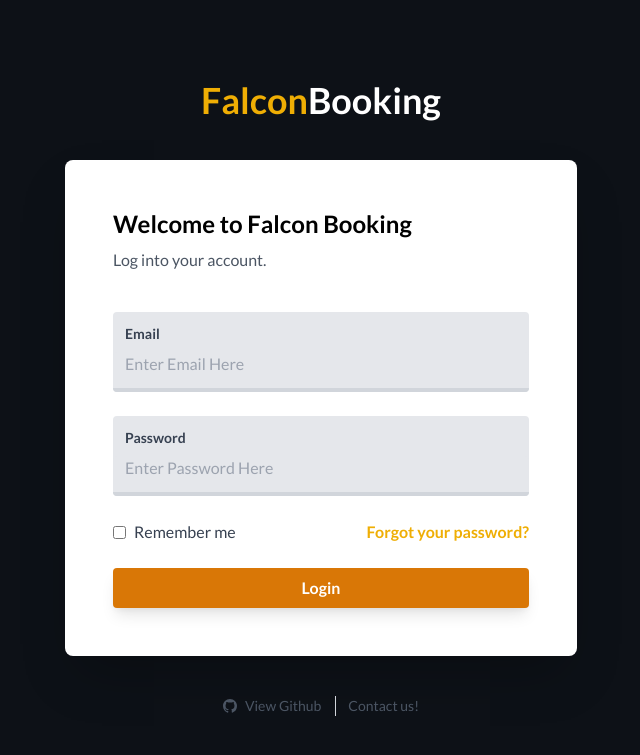
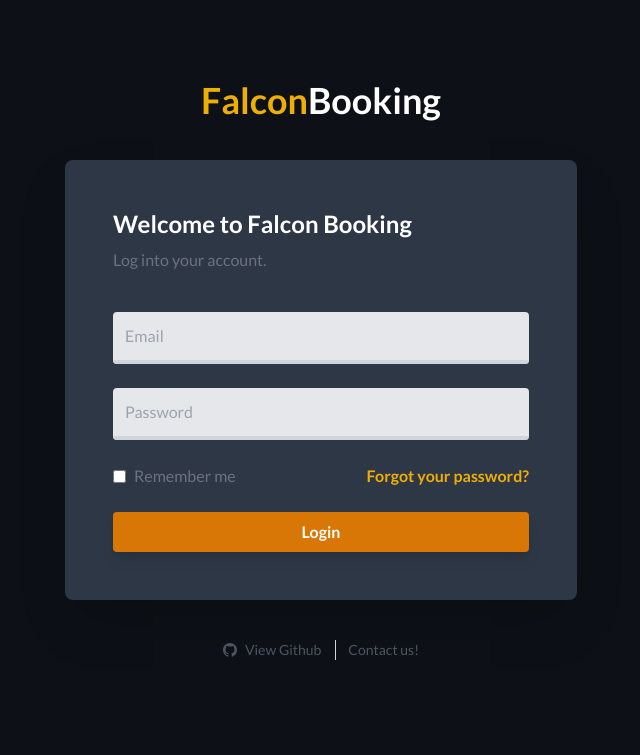
Before and after one commit to SMCS2026-SWAB/FalconBooking, a Flask app: page /login in a window 1280 px wide. Shown: the top 755 px of the page, without its empty margins (319-959 px from the left). Run offline with Flask 3, Linux system fonts and the light colour scheme.

Commit message:
Reformatted login pages
Made the login, forgot password, and confirmation pages look "cleaner."

```diff
--- a/src/templates/login.html
+++ b/src/templates/login.html
@@ -14,6 +14,9 @@
         .body-bg {
             background-color: #0d1117;
         }
+        .login-bg {
+            background-color: rgba(46,55,70,255);
+        }
     </style>
 </head>
 <body class="body-bg min-h-screen pt-12 md:pt-20 pb-6 px-2 md:px-0" style="font-family:'Lato',sans-serif;">
@@ -23,10 +26,10 @@
         </a>
     </header>
 
-    <main class="bg-white max-w-lg mx-auto p-8 md:p-12 my-10 rounded-lg shadow-2xl">
+    <main class="bg-white max-w-lg mx-auto p-8 md:p-12 my-10 rounded-lg shadow-2xl login-bg">
         <section>
-            <h3 class="font-bold text-2xl">Welcome to Falcon Booking</h3>
-            <p class="text-gray-600 pt-2">Log into your account.</p>
+            <h3 class="font-bold text-2xl text-white">Welcome to Falcon Booking</h3>
+            <p class="text-gray-500 pt-2">Log into your account.</p>
             {% with messages = get_flashed_messages(with_categories=true) %}
                 {% if messages %}
                     <ul>
@@ -41,17 +44,15 @@
         <section class="mt-10">
             <form class="flex flex-col" method="POST" action="{{ url_for('login') }}">
                 <div class="mb-6 pt-3 rounded bg-gray-200">
-                    <label class="block text-gray-700 text-sm font-bold mb-2 ml-3" for="email">Email</label>
-                    <input type="text" placeholder="Enter Email Here" id="email" name="email" class="bg-gray-200 rounded w-full text-gray-700 focus:outline-none border-b-4 border-gray-300 focus:border-yellow-600 transition duration-500 px-3 pb-3">
+                    <input type="text" placeholder="Email" id="email" name="email" class="bg-gray-200 rounded w-full text-gray-700 focus:outline-none border-b-4 border-gray-300 focus:border-yellow-600 transition duration-500 px-3 pb-3">
                 </div>
                 <div class="mb-6 pt-3 rounded bg-gray-200">
-                    <label class="block text-gray-700 text-sm font-bold mb-2 ml-3" for="password">Password</label>
-                    <input type="password" placeholder="Enter Password Here" id="password" name="password" class="bg-gray-200 rounded w-full text-gray-700 focus:outline-none border-b-4 border-gray-300 focus:border-yellow-600 transition duration-500 px-3 pb-3">
+                    <input type="password" placeholder="Password" id="password" name="password" class="bg-gray-200 rounded w-full text-gray-700 focus:outline-none border-b-4 border-gray-300 focus:border-yellow-600 transition duration-500 px-3 pb-3">
                 </div>
                 <div class="flex items-center justify-between mb-6">
                     <label class="inline-flex items-center">
                         <input type="checkbox" class="form-checkbox text-yellow-600">
-                        <span class="ml-2 text-gray-700">Remember me</span>
+                        <span class="ml-2 text-gray-500">Remember me</span>
                     </label>
                     <span class="psw"><a href="{{ url_for('forgot_password') }}"><b style="color:rgba(239,174,4,255);">Forgot your password?</b></a></span>
                 </div>
```
Also changed, not shown: src/templates/confirmation.html (+34 -15 lines), src/templates/forgotYourPassword.html (+6 -4 lines).
